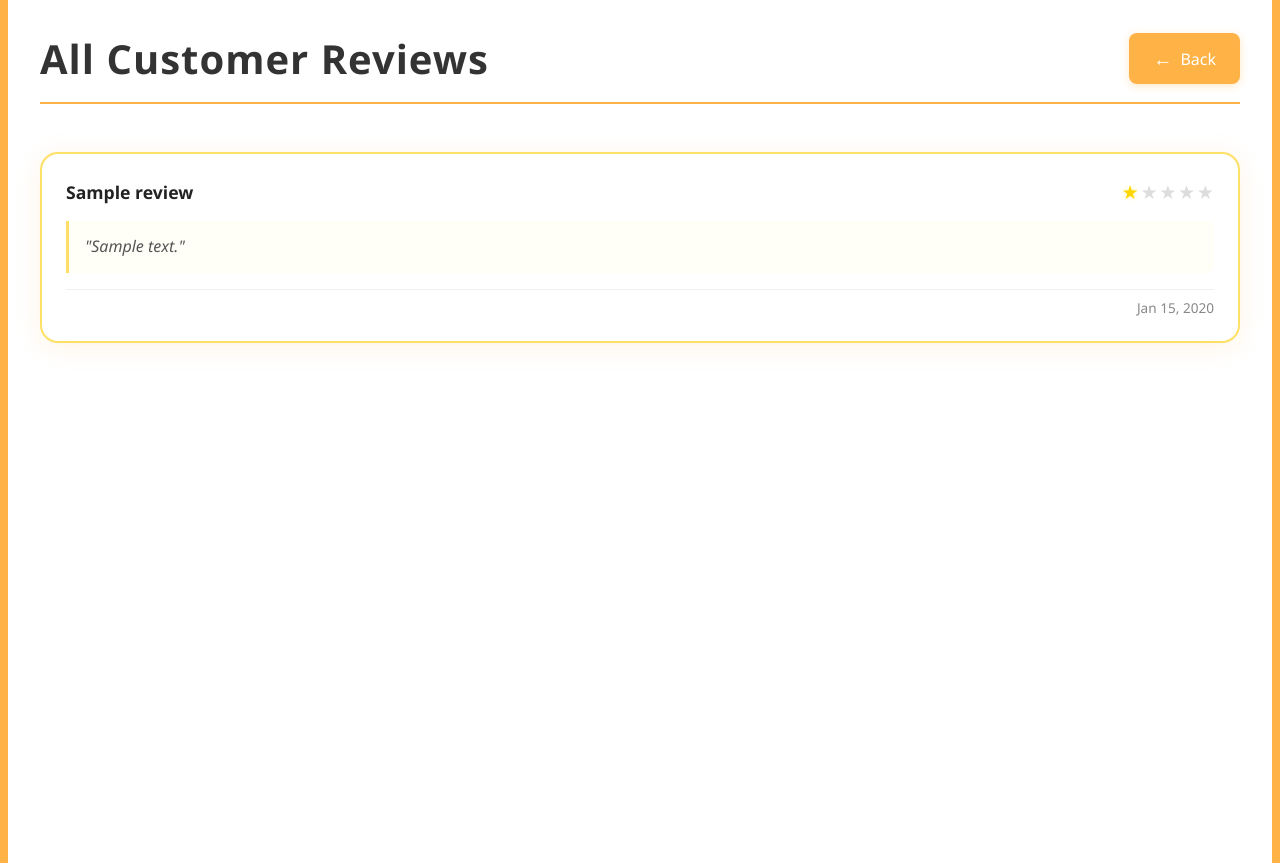
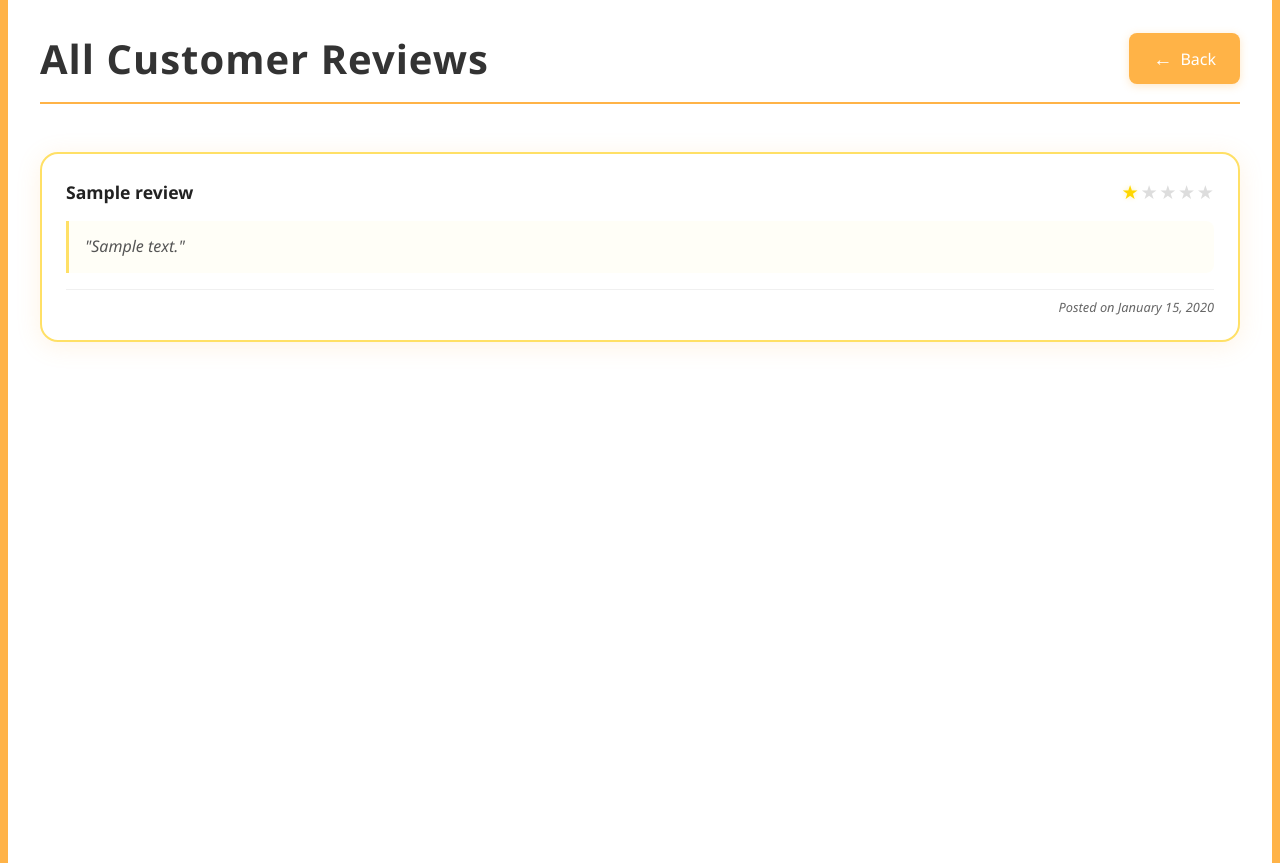
Before and after one commit to BALOCKAY909/SkylineMoving, a Django app: page /all-reviews/ in a window 1280 px wide. Shown: the part 191-1054 px from the top of the page. Run offline with Django 5.2, Linux system fonts and the light colour scheme; tables that the repository leaves empty hold one stand-in row (values such as "Sample post").

Commit message:
Improve review date display format and styling - add 'Posted on' prefix and better formatting

```diff
--- a/quotes/static/quotes/css/style.css
+++ b/quotes/static/quotes/css/style.css
@@ -512,12 +512,13 @@ button[type="submit"]:hover {
 }
 
 .review-date {
-    color: #888;
-    font-size: 0.85rem;
+    color: #666;
+    font-size: 0.8rem;
     text-align: right;
     margin-top: 0.5rem;
     border-top: 1px solid #f0f0f0;
     padding-top: 0.5rem;
+    font-style: italic;
 }
 
 .no-reviews {
--- a/quotes/templates/quotes/all_reviews.html
+++ b/quotes/templates/quotes/all_reviews.html
@@ -5,7 +5,7 @@
     <meta charset="UTF-8">
     <meta name="viewport" content="width=device-width, initial-scale=1.0">
     <title>All Reviews - Skyline Moving</title>
-    <link rel="stylesheet" href="{% static 'quotes/css/style.css' %}?v=2.0">
+    <link rel="stylesheet" href="{% static 'quotes/css/style.css' %}?v=2.1">
     <link href="https://fonts.googleapis.com/css2?family=Roboto:wght@300;400;500;700&display=swap" rel="stylesheet">
 </head>
 <body>
@@ -51,7 +51,7 @@
                                 </div>
                             {% endif %}
                             <div class="review-date">
-                                {{ review.created_at|date:"M d, Y" }}
+                                Posted on {{ review.created_at|date:"F j, Y" }}
                             </div>
                         </div>
                     {% endfor %}
--- a/quotes/templates/quotes/quote_form.html
+++ b/quotes/templates/quotes/quote_form.html
@@ -2,7 +2,7 @@
 <!DOCTYPE html>
 <html lang="en">
 <head>
-    <link rel="stylesheet" href="{% static 'quotes/css/style.css' %}?v=2.0">   <meta charset="UTF-8">
+    <link rel="stylesheet" href="{% static 'quotes/css/style.css' %}?v=2.1">   <meta charset="UTF-8">
     <meta name="viewport" content="width=device-width, initial-scale=1.0">
 
     <!-- SEO Meta Tags -->
@@ -243,7 +243,7 @@
                                 </div>
                             {% endif %}
                             <div class="review-date">
-                                {{ review.created_at|date:"M d, Y" }}
+                                Posted on {{ review.created_at|date:"F j, Y" }}
                             </div>
                         </div>
                     {% endfor %}
```
